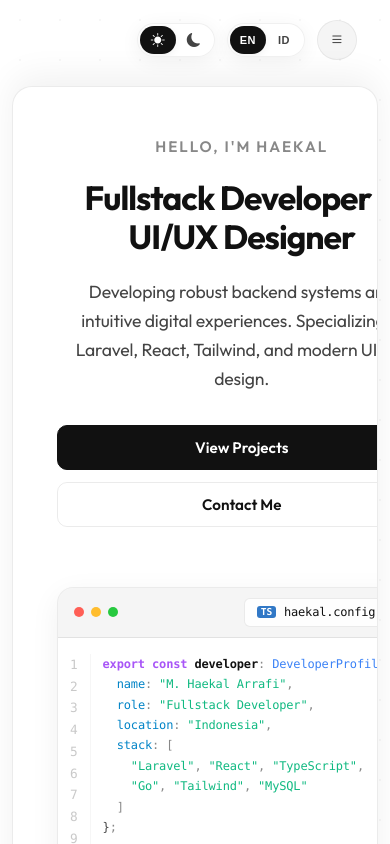
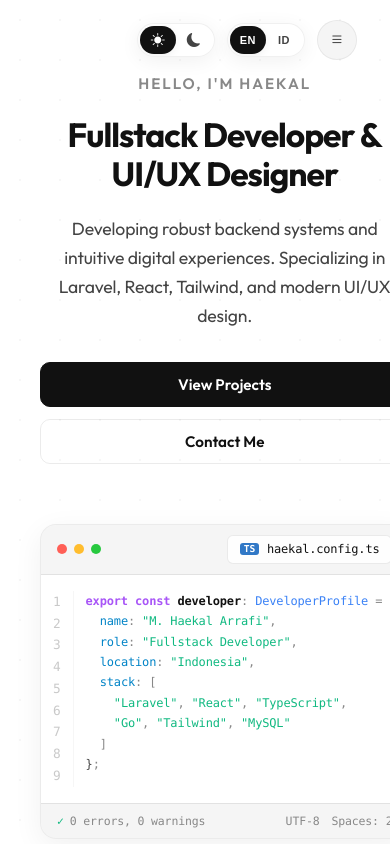
Before and after one commit to KIRRUU0/my-portfolio, a React (Vite) app in the folder frontend/: page / in a window 390 px wide. Shown: the top 844 px of the page. Built offline with nearby package versions, Linux system fonts and the light colour scheme.

Commit message:
revert: remove sticky card stacking deck scroll effect and restore clean natural layout

```diff
--- a/frontend/src/components/CertificateSlider.css
+++ b/frontend/src/components/CertificateSlider.css
@@ -1,4 +1,5 @@
 .certificate-grid-section {
+  margin-bottom: 8rem;
   width: 100%;
 }
 
--- a/frontend/src/components/sections/AboutSection.css
+++ b/frontend/src/components/sections/AboutSection.css
@@ -1,6 +1,7 @@
 /* Bento Grid Layout */
 .about-section {
-  width: 100%;
+  margin-bottom: 6rem;
+  padding: 3rem 0;
 }
 
 .about-section-header {
--- a/frontend/src/components/sections/ContactSection.css
+++ b/frontend/src/components/sections/ContactSection.css
@@ -1,5 +1,7 @@
 .contact-section {
-  width: 100%;
+  margin-bottom: 8rem;
+  padding: 4rem 0;
+  position: relative;
 }
 
 .section-header {
--- a/frontend/src/components/sections/ExperiencesSection.css
+++ b/frontend/src/components/sections/ExperiencesSection.css
@@ -1,5 +1,5 @@
 .experiences-section {
-  width: 100%;
+  margin-bottom: 6rem;
 }
 
 .section-header {
--- a/frontend/src/components/sections/ProjectsSection.css
+++ b/frontend/src/components/sections/ProjectsSection.css
@@ -1,5 +1,6 @@
 .projects-section {
-  width: 100%;
+  margin-bottom: 8rem;
+  position: relative;
 }
 
 .section-header {
--- a/frontend/src/components/sections/TechStackSection.css
+++ b/frontend/src/components/sections/TechStackSection.css
@@ -1,5 +1,7 @@
 .tech-section {
-  width: 100%;
+  margin-bottom: 8rem;
+  padding: 4rem 0;
+  position: relative;
 }
 
 .section-header {
--- a/frontend/src/pages/public/Home.css
+++ b/frontend/src/pages/public/Home.css
@@ -1,62 +1,11 @@
 .home {
-  padding: 1.5rem 1rem 8rem 1rem;
-  max-width: 1240px;
+  padding: 0 1rem 6rem 1rem;
+  max-width: 1200px;
   margin: 0 auto;
-  position: relative;
 }
 
-/* ===== STACKING CARDS (DECK EFFECT) ===== */
 section {
-  position: sticky;
-  top: 80px;
-  margin-bottom: 18vh;
   scroll-margin-top: 80px;
-  background: var(--bg-primary);
-  border: 1px solid var(--border-color);
-  border-radius: 28px;
-  padding: 3.5rem 2.5rem;
-  box-shadow: 0 -10px 35px var(--shadow-color);
-  transform-origin: center top;
-  will-change: transform, opacity;
-  overflow: hidden;
-}
-
-/* Progressive Z-Index Stacking */
-.hero-section {
-  z-index: 1;
-  min-height: calc(85vh - 80px);
-  padding: 4rem 2.5rem;
-  display: flex;
-  align-items: center;
-}
-
-.about-section {
-  z-index: 2;
-}
-
-.projects-section {
-  z-index: 3;
-}
-
-.experiences-section {
-  z-index: 4;
-}
-
-.certificates-section {
-  z-index: 5;
-}
-
-.tech-section {
-  z-index: 6;
-}
-
-.contact-section {
-  z-index: 7;
-  margin-bottom: 3rem;
-}
-
-section:last-child {
-  margin-bottom: 3rem;
 }
 
 /* ===== SECTION HEADER ===== */
@@ -89,27 +38,9 @@ section:last-child {
 }
 
 /* Responsive */
-@media (max-width: 1024px) {
-  section {
-    padding: 3rem 2rem;
-  }
-}
-
 @media (max-width: 768px) {
   .home {
-    padding: 1rem 0.75rem 6rem 0.75rem;
-  }
-
-  section {
-    top: 70px;
-    padding: 2.25rem 1.25rem;
-    border-radius: 20px;
-    margin-bottom: 12vh;
-  }
-
-  .hero-section {
-    min-height: auto;
-    padding: 3rem 1.25rem;
+    padding: 0 1rem 4rem 1rem;
   }
 
   .section-title {
--- a/frontend/src/pages/public/Home.jsx
+++ b/frontend/src/pages/public/Home.jsx
@@ -262,34 +262,6 @@ const Home = () => {
         }
       }
 
-      // --- Stacking Card Deck Effect: Section retreats & dims precisely as nextSection covers it ---
-      const allSections = [
-        homeRef.current,
-        aboutRef.current,
-        projectsRef.current,
-        experiencesRef.current,
-        certificatesRef.current,
-        techRef.current,
-        contactRef.current
-      ].filter(Boolean);
-
-      allSections.forEach((section, index) => {
-        if (index < allSections.length - 1) {
-          const nextSection = allSections[index + 1];
-          gsap.to(section, {
-            scale: 0.93,
-            opacity: 0.35,
-            y: -20,
-            ease: "none",
-            scrollTrigger: {
-              trigger: nextSection,
-              start: "top 95%",
-              end: "top 80px",
-              scrub: true,
-            }
-          });
-        }
-      });
     }, 100);
 
     return () => {
```
